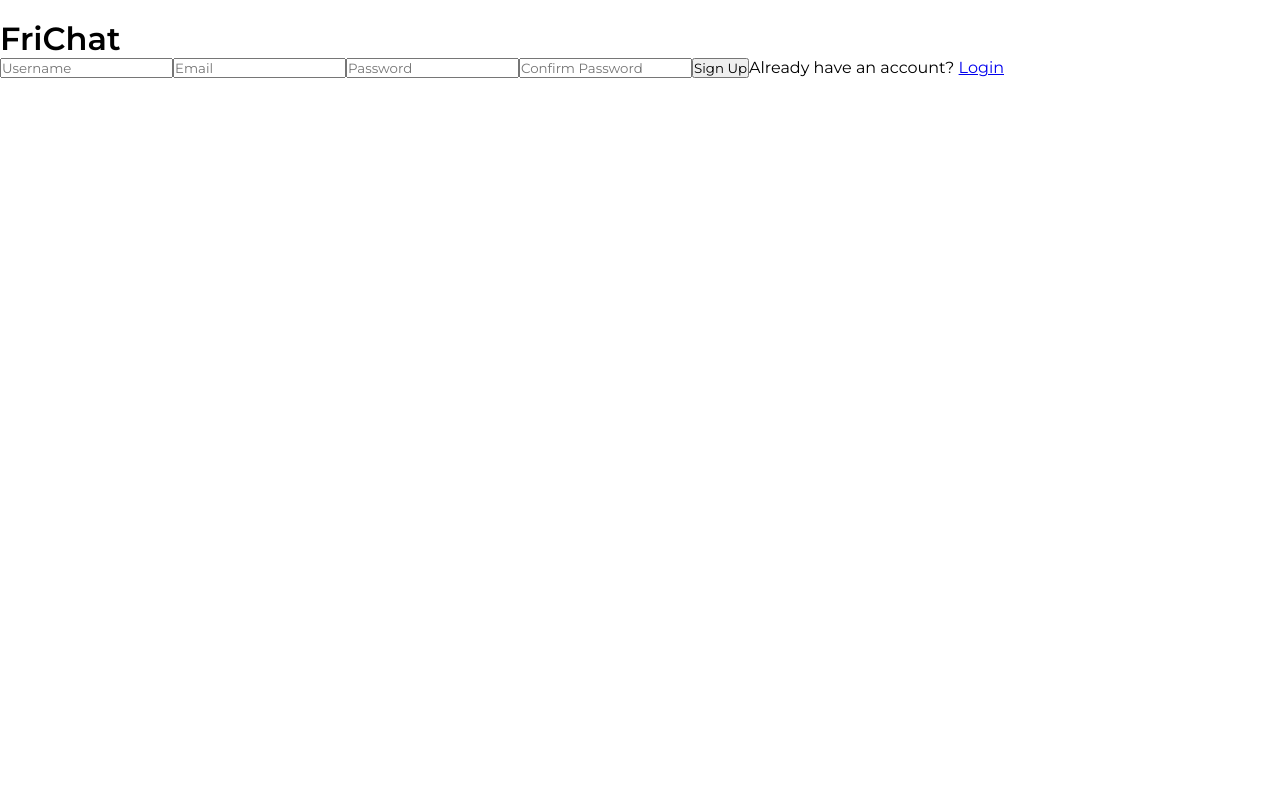
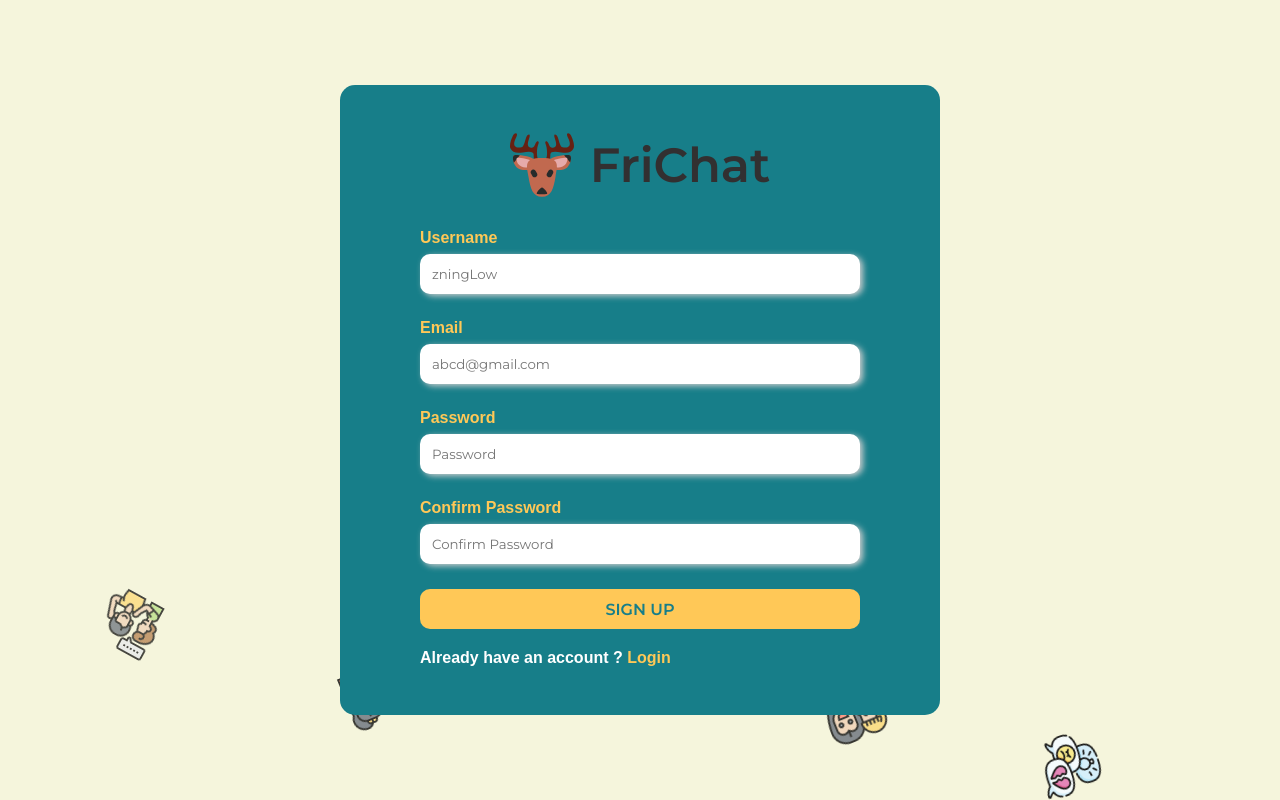
Before and after one commit to zhning1994/real-time-chat, a React (Create React App) app in the folder client/: page /register in a window 1280 px wide. Built offline with nearby package versions, Linux system fonts and the light colour scheme; grey boxes are pictures that could not be loaded.

Commit message:
setup the styles of input, button and animation of background

```diff
--- a/client/src/pages/Register.jsx
+++ b/client/src/pages/Register.jsx
@@ -2,6 +2,14 @@ import React from "react";
 import { Link } from "react-router-dom";
 import styled from "styled-components";
 import Logo from "../assets/logo.svg";
+import gossip1 from "../assets/gossip1.png";
+import gossip2 from "../assets/gossip2.png";
+import gossip3 from "../assets/gossip3.png";
+import gossip4 from "../assets/gossip4.png";
+import gossip5 from "../assets/gossip5.png";
+import gossip6 from "../assets/gossip6.png";
+import gossip7 from "../assets/gossip7.png";
+import gossip8 from "../assets/gossip8.png";
 
 function Register() {
   const handleSubmit = (e) => {
@@ -16,43 +24,270 @@ function Register() {
       <FormContainer>
         <form onSubmit={(e) => handleSubmit(e)}>
           <div className="brand">
-            <img src="" alt="" />
+            <img src={Logo} alt="logo" />
             <h1>FriChat</h1>
           </div>
+          <div className="RegisContainer">
+            <label className="username">
+              <span>Username</span>
               <input
+                value=""
                 type="text"
-            placeholder="Username"
+                placeholder="zningLow"
                 name="username"
                 onChange={(e) => handleChange(e)}
               />
+            </label>
+            <label className="email">
+              <span>Email</span>
               <input
+                value=""
                 type="email"
-            placeholder="Email"
+                placeholder="abcd@gmail.com"
                 name="email"
                 onChange={(e) => handleChange(e)}
               />
+            </label>
+            <label className="pwd">
+              <span>Password</span>
               <input
+                value=""
                 type="password"
                 placeholder="Password"
                 name="password"
                 onChange={(e) => handleChange(e)}
               />
+            </label>
+            <label className="confirmPwd">
+              <span>Confirm Password</span>
               <input
+                value=""
                 type="password"
                 placeholder="Confirm Password"
                 name="confirmPassword"
                 onChange={(e) => handleChange(e)}
               />
+            </label>
             <button type="submit">Sign Up</button>
-          <span>
-            Already have an account? <Link to="/login">Login</Link>
+            <span className="login">
+              Already have an account ? <Link to="/login">Login</Link>
             </span>
+          </div>
         </form>
+        <ul class="circles">
+          <li>
+            <img src={gossip1} alt="gossip1" />
+          </li>
+          <li>
+            <img src={gossip2} alt="gossip2" />
+          </li>
+          <li>
+            <img src={gossip3} alt="gossip3" />
+          </li>
+          <li>
+            <img src={gossip4} alt="gossip4" />
+          </li>
+          <li>
+            <img src={gossip5} alt="gossip5" />
+          </li>
+          <li>
+            <img src={gossip6} alt="gossip6" />
+          </li>
+          <li>
+            <img src={gossip7} alt="gossip7" />
+          </li>
+          <li>
+            <img src={gossip8} alt="gossip8" />
+          </li>
+        </ul>
       </FormContainer>
     </>
   );
 }
 
-const FormContainer = styled.div``;
+const FormContainer = styled.div`
+  height: 100vh;
+  width: 100vw;
+  display: flex;
+  flex-direction: column;
+  justify-content: center;
+  gap: 1rem;
+  align-items: center;
+  background-color: beige;
+  .circles {
+    position: absolute;
+    top: 0;
+    left: 0;
+    width: 100%;
+    height: 100%;
+    overflow: hidden;
+    li {
+      position: absolute;
+      display: block;
+      list-style: none;
+      width: 20px;
+      height: 20px;
+      animation: animate 25s linear infinite;
+      bottom: -150px;
+      &:nth-child(1) {
+        left: 25%;
+        width: 80px;
+        height: 80px;
+        animation-delay: 0s;
+      }
+      &:nth-child(2) {
+        left: 10%;
+        width: 20px;
+        height: 20px;
+        animation-delay: 2s;
+        animation-duration: 12s;
+      }
+      &:nth-child(3) {
+        left: 72%;
+        width: 20px;
+        height: 20px;
+        animation-delay: 4s;
+      }
+      &:nth-child(4) {
+        left: 40%;
+        width: 60px;
+        height: 60px;
+        animation-delay: 0s;
+        animation-duration: 18s;
+      }
+      &:nth-child(5) {
+        left: 68%;
+        width: 20px;
+        height: 20px;
+        animation-delay: 0s;
+      }
+      &:nth-child(6) {
+        left: 78%;
+        width: 110px;
+        height: 110px;
+        animation-delay: 3s;
+      }
+      &:nth-child(7) {
+        left: 85%;
+        width: 150px;
+        height: 150px;
+        animation-delay: 7s;
+      }
+      &:nth-child(8) {
+        left: 20%;
+        width: 25px;
+        height: 25px;
+        animation-delay: 15s;
+        animation-duration: 45s;
+      }
+    }
+    img {
+      width: 60px;
+      height: 60px;
+    }
+  }
+  .brand {
+    display: flex;
+    align-items: center;
+    justify-content: center;
+    gap: 1rem;
+    margin-bottom: 2rem;
+    h1 {
+      color: #323031;
+      font-size: 3rem;
+    }
+    img {
+      height: 4rem;
+    }
+  }
+  .RegisContainer {
+    display: flex;
+    flex-direction: column;
+    .login {
+      color: #ffffff;
+    }
+  }
+  .username,
+  .email,
+  .pwd,
+  .confirmPwd {
+    display: flex;
+    flex-direction: column;
+    margin-bottom: 1.2rem;
+  }
+  form {
+    width: 600px;
+    padding: 3rem 5rem;
+    background-color: #177e89;
+    border-radius: 15px;
+    z-index: 2;
+  }
+  span {
+    display: block;
+    color: #ffc857;
+    font-size: 1rem;
+    font-family: Arial, Helvetica, sans-serif;
+    font-weight: bold;
+    a {
+      text-decoration: none;
+      color: #ffc857;
+      &:hover {
+        text-decoration: underline;
+      }
+    }
+  }
+  input {
+    display: block;
+    margin-top: 0.4rem;
+    margin-bottom: 0.4rem;
+    padding: 0.5rem 0.75rem;
+    width: 100%;
+    border-radius: 10px;
+    height: 2.5rem;
+    outline-style: none;
+    box-shadow: 3px 2px 6px 0 #cecece;
+    border: none;
+    transition: all 50ms ease-in-out;
+    &:focus {
+      outline: solid #ffc857 3px;
+      border: none;
+      box-shadow: none;
+    }
+  }
+  button {
+    padding: 0.5rem 0.75rem;
+    height: 2.5rem;
+    border-radius: 10px;
+    border: none;
+    background-color: #ffc857;
+    color: #177e89;
+    font-size: 1rem;
+    font-weight: bold;
+    transition: all 80ms ease-in-out;
+    text-transform: uppercase;
+    margin-bottom: 1.2rem;
+    cursor: pointer;
+    &:hover {
+      transform: scale(1.05);
+      box-shadow: 3px 3px 5px #32303168;
+    }
+    &:active {
+      font-size: 1.5rem;
+    }
+  }
+  @keyframes animate {
+    0% {
+      transform: translateY(0) rotate(0deg);
+      opacity: 1;
+      border-radius: 0;
+    }
+
+    100% {
+      transform: translateY(-1000px) rotate(720deg);
+      opacity: 0;
+      border-radius: 50%;
+    }
+  }
+`;
 
 export default Register;
```
Lines whose indentation alone changed are shown as unchanged.
